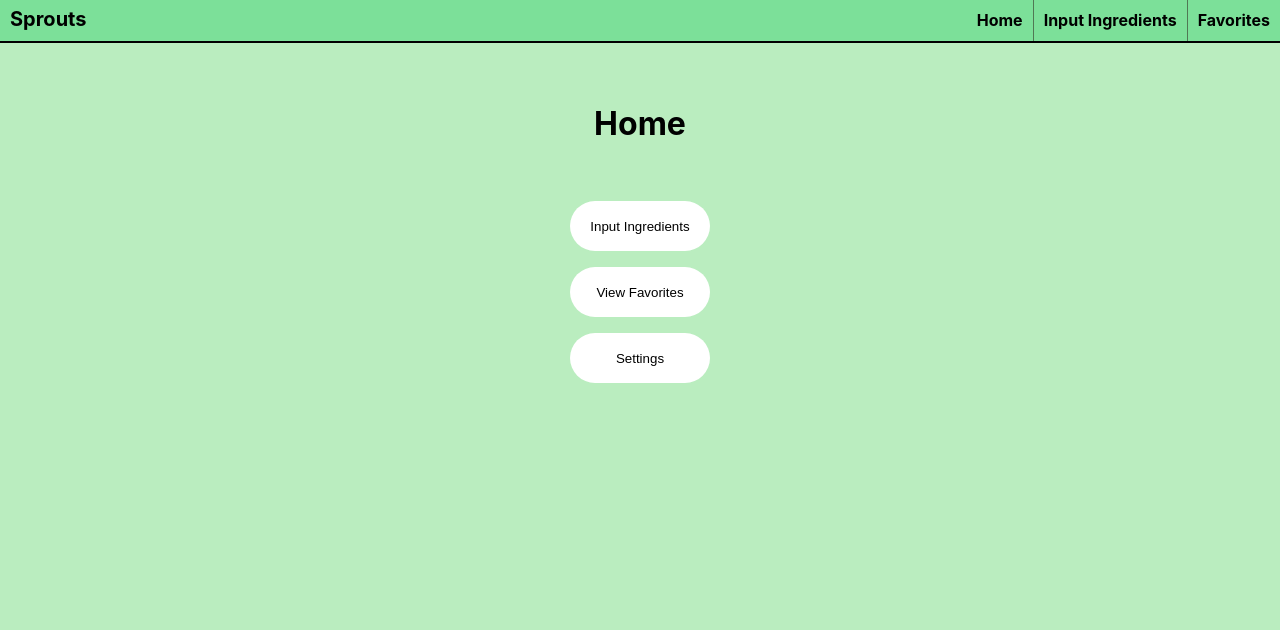
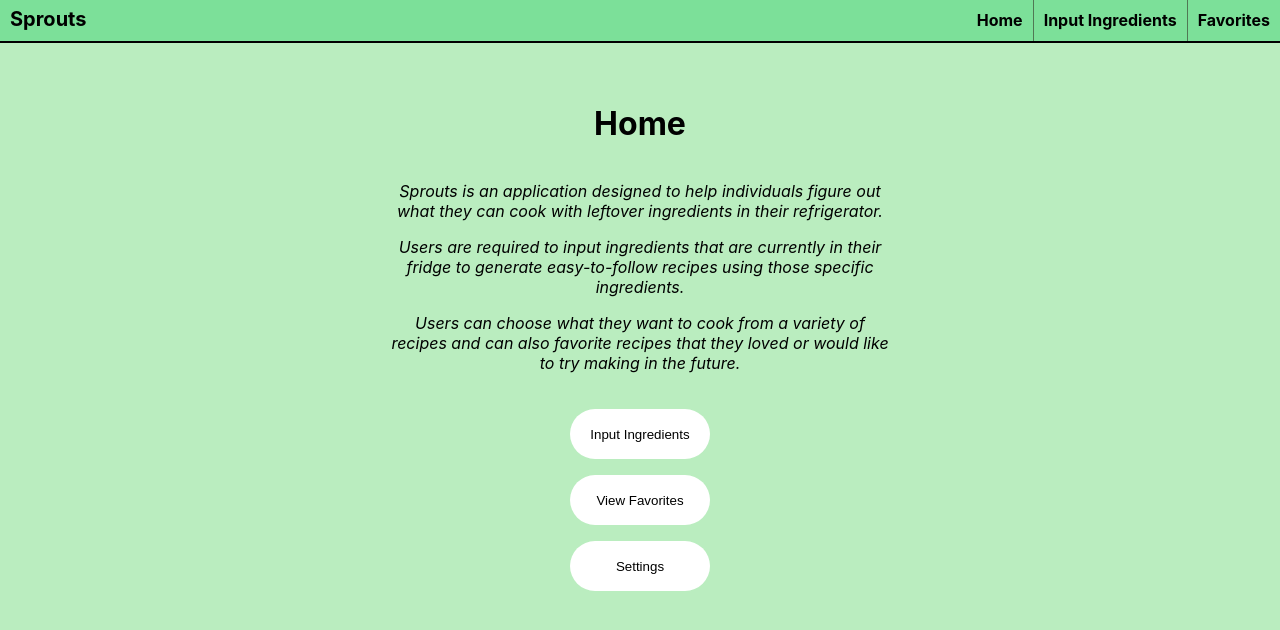
Before and after one commit to nyu-software-engineering/spring-2020-frugal-eye, a React (Create React App) app in the folder front-end/: page /home in a window 1280 px wide. Shown: the top 630 px of the page. Built offline with nearby package versions, Linux system fonts and the light colour scheme.

Commit message:
added introduction to application on homepage

```diff
--- a/front-end/src/Home.css
+++ b/front-end/src/Home.css
@@ -1,6 +1,7 @@
 .intro {
 	text-align: center;
 	display:inline-block;
-	width: 400px;
-	padding-bottom: 10px;
+	width: 500px;
+	font-style: italic;
+	padding-bottom: 20px;
 }
--- a/front-end/src/Home.js
+++ b/front-end/src/Home.js
@@ -6,10 +6,15 @@ const Home = (props) => {
 
   return (
   	<div className="home">
-       <NavBar/>
-       <br></br><h1>Home</h1><br></br>
-
-      <p></p>
+      <NavBar/>
+      <br></br>
+      <h1>Home</h1>
+      <div className="intro">
+        <p>Sprouts is an application designed to help individuals figure out what they can cook with leftover ingredients in their refrigerator.</p>
+        <p>Users are required to input ingredients that are currently in their fridge to generate easy-to-follow recipes using those specific ingredients.</p>
+        <p>Users can choose what they want to cook from a variety of recipes and can also favorite recipes that they loved or would like to try making in the future.</p>
+      </div>
+      <br></br>
     	<button className="standard_button" onClick={event => window.location.href='/add-ingredients'}>Input Ingredients</button>
       <p></p>
       <button className="standard_button" onClick={event => window.location.href='/favoritelist'}>View Favorites</button>
```
